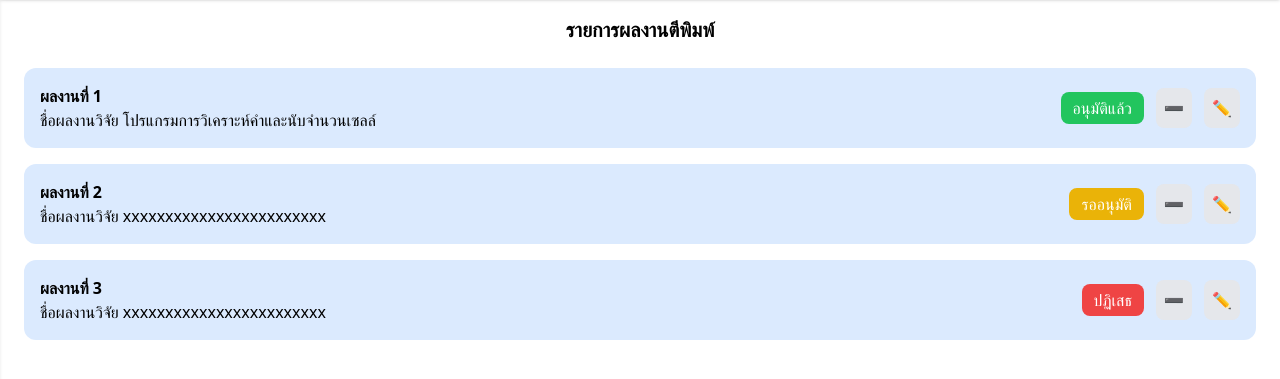
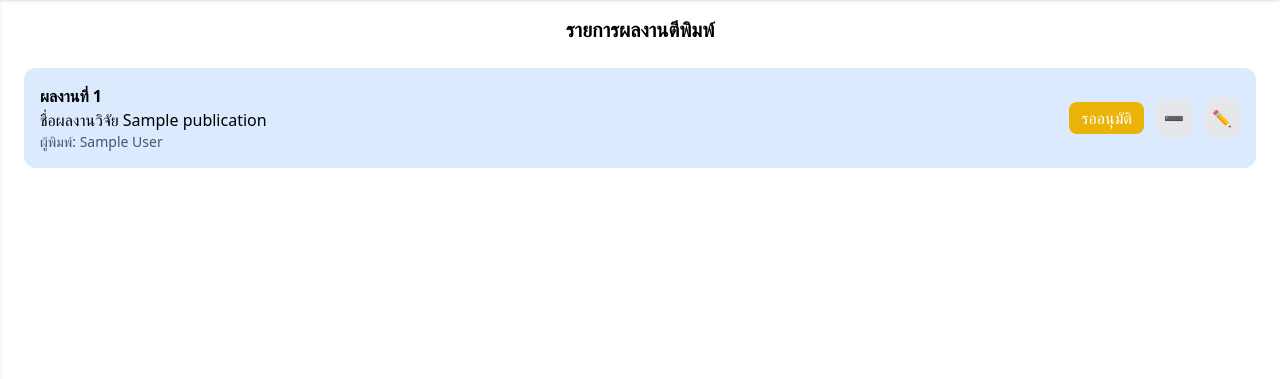
Before and after one commit to tanakon1436/Group10, a PHP site: page /list-of-published.php in a window 1280 px wide. Shown: the part 64-443 px from the top of the page. Run offline with PHP 8.4, Linux system fonts and the light colour scheme; tables that the repository leaves empty or names only in its code hold one stand-in row (values such as "Sample post"); some libraries are stand-ins or nearby versions.

Commit message:
Update list-of-published.php

```diff
--- a/list-of-published.php
+++ b/list-of-published.php
@@ -1,3 +1,46 @@
+<?php
+// ================= เชื่อมต่อฐานข้อมูล =================
+$servername = "localhost";
+$username = "root";
+$password = "";
+$dbname = "group10";
+
+$conn = new mysqli($servername, $username, $password, $dbname);
+if ($conn->connect_error) {
+    die("Connection failed: " . $conn->connect_error);
+}
+
+// ================= ลบผลงานถ้ามีการร้องขอ =================
+if (isset($_GET['delete_pub_id'])) {
+    $delete_id = intval($_GET['delete_pub_id']);
+    $sql_delete = "DELETE FROM Publication WHERE Pub_id=$delete_id";
+    if ($conn->query($sql_delete)) {
+        header("Location: list-of-published.php"); // รีเฟรชหน้า
+        exit;
+    } else {
+        echo "<p>❌ ลบผลงานไม่สำเร็จ: " . $conn->error . "</p>";
+    }
+}
+
+// โหลดผลงานทั้งหมด
+$sql = "SELECT p.Pub_id, p.title, p.status, u.first_name, u.last_name
+        FROM Publication p
+        LEFT JOIN User u ON p.Author_id = u.User_id
+        ORDER BY p.Pub_id ASC";
+$result = $conn->query($sql);
+
+// ฟังก์ชันแปลงสถานะเป็นป้ายสี
+function renderStatus($status) {
+    switch ($status) {
+        case 'อนุมัติแล้ว':
+            return '<span class="bg-green-500 text-white px-3 py-1 rounded-lg">อนุมัติแล้ว</span>';
+        case 'ปฏิเสธ':
+            return '<span class="bg-red-500 text-white px-3 py-1 rounded-lg">ปฏิเสธ</span>';
+        default:
+            return '<span class="bg-yellow-500 text-white px-3 py-1 rounded-lg">รออนุมัติ</span>';
+    }
+}
+?>
 <!DOCTYPE html>
 <html lang="th">
 <head>
@@ -5,9 +48,10 @@
     <title>ระบบ จัดการการตีพิมพ์ผลงานของอาจารย์</title>
     <script src="https://cdn.tailwindcss.com"></script>
     <script>
-    function confirmDelete(el) {
+        function confirmDelete(pub_id) {
             if (confirm("คุณแน่ใจหรือไม่ว่าต้องการลบผลงานนี้?")) {
-        el.parentElement.parentElement.remove();
+                // ส่งค่า delete_pub_id กลับมาที่ไฟล์เดียวกัน
+                window.location.href = "list-of-published.php?delete_pub_id=" + pub_id;
             }
         }
 
@@ -23,11 +67,9 @@
     </script>
 </head>
 <body class="bg-white font-sans">
-
     <!-- Header -->
     <header class="flex items-center justify-between bg-blue-100 p-4 shadow fixed top-0 left-0 w-full z-40">
         <div class="flex items-center gap-3">
-      <!-- ปุ่มสามขีดตลอดเวลา -->
             <button class="text-2xl" onclick="toggleSidebar()">&#9776;</button>
             <h1 class="text-lg font-semibold">ระบบ จัดการการตีพิมพ์ผลงานของอาจารย์</h1>
         </div>
@@ -47,7 +89,7 @@
         </div>
         <nav class="p-4 space-y-4">
             <a href="list-of-published.php" class="flex items-center gap-2 hover:text-blue-600"><span>🏠</span> หน้าหลัก</a>
-      <a href="#" class="flex items-center gap-2 hover:text-blue-600"><span>⏳</span> ประวัติการแก้ไข</a>
+            <a href="history.php" class="flex items-center gap-2 hover:text-blue-600"><span>⏳</span> ประวัติการแก้ไข</a>
             <a href="#" class="flex items-center gap-2 hover:text-blue-600"><span>📘</span> คู่มือการใช้งาน</a>
             <a href="#" class="flex items-center gap-2 hover:text-blue-600"><span>📞</span> ช่องทางติดต่อ</a>
         </nav>
@@ -62,45 +104,24 @@
             <h2 class="text-xl font-semibold">รายการผลงานตีพิมพ์</h2>
         </div>
 
-    <!-- งานที่ 1 -->
+        <?php if ($result && $result->num_rows > 0): ?>
+            <?php $i = 1; while($row = $result->fetch_assoc()): ?>
                 <div class="bg-blue-100 p-4 rounded-xl mb-4 flex justify-between items-center">
                     <div>
-        <p class="font-semibold">ผลงานที่ 1</p>
-        <p>ชื่อผลงานวิจัย โปรแกรมการวิเคราะห์คำและนับจำนวนเซลล์</p>
+                        <p class="font-semibold">ผลงานที่ <?= $i++ ?></p>
+                        <p>ชื่อผลงานวิจัย <?= htmlspecialchars($row['title']) ?></p>
+                        <p class="text-sm text-gray-600">ผู้พิมพ์: <?= htmlspecialchars($row['first_name'].' '.$row['last_name']) ?></p>
                     </div>
                     <div class="flex items-center gap-3">
-        <span class="bg-green-500 text-white px-3 py-1 rounded-lg">อนุมัติแล้ว</span>
-        <button onclick="confirmDelete(this)" class="bg-gray-200 p-2 rounded-lg">➖</button>
-        <a href="edit-of-published.php" class="bg-gray-200 p-2 rounded-lg">✏️</a>
+                        <?= renderStatus($row['status']) ?>
+                        <button type="button" onclick="confirmDelete(<?= $row['Pub_id'] ?>)" class="bg-gray-200 p-2 rounded-lg">➖</button>
+                        <a href="edit-of-published.php?Pub_id=<?= $row['Pub_id'] ?>" class="bg-gray-200 p-2 rounded-lg">✏️</a>
                     </div>
                 </div>
-
-    <!-- งานที่ 2 -->
-    <div class="bg-blue-100 p-4 rounded-xl mb-4 flex justify-between items-center">
-      <div>
-        <p class="font-semibold">ผลงานที่ 2</p>
-        <p>ชื่อผลงานวิจัย xxxxxxxxxxxxxxxxxxxxxxxx</p>
-      </div>
-      <div class="flex items-center gap-3">
-        <span class="bg-yellow-500 text-white px-3 py-1 rounded-lg">รออนุมัติ</span>
-        <button onclick="confirmDelete(this)" class="bg-gray-200 p-2 rounded-lg">➖</button>
-        <a href="edit-of-published.php" class="bg-gray-200 p-2 rounded-lg">✏️</a>
-      </div>
-    </div>
-
-    <!-- งานที่ 3 -->
-    <div class="bg-blue-100 p-4 rounded-xl mb-4 flex justify-between items-center">
-      <div>
-        <p class="font-semibold">ผลงานที่ 3</p>
-        <p>ชื่อผลงานวิจัย xxxxxxxxxxxxxxxxxxxxxxxx</p>
-      </div>
-      <div class="flex items-center gap-3">
-        <span class="bg-red-500 text-white px-3 py-1 rounded-lg">ปฏิเสธ</span>
-        <button onclick="confirmDelete(this)" class="bg-gray-200 p-2 rounded-lg">➖</button>
-        <a href="edit-of-published.php" class="bg-gray-200 p-2 rounded-lg">✏️</a>
-      </div>
-    </div>
+            <?php endwhile; ?>
+        <?php else: ?>
+            <p class="text-center text-gray-500">ไม่มีผลงานตีพิมพ์</p>
+        <?php endif; ?>
     </main>
-
 </body>
 </html>
```
Lines whose indentation alone changed are shown as unchanged.
